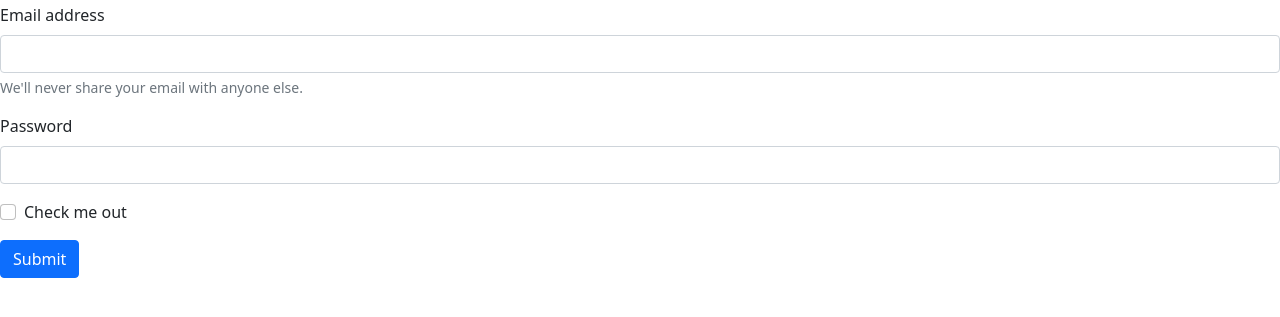
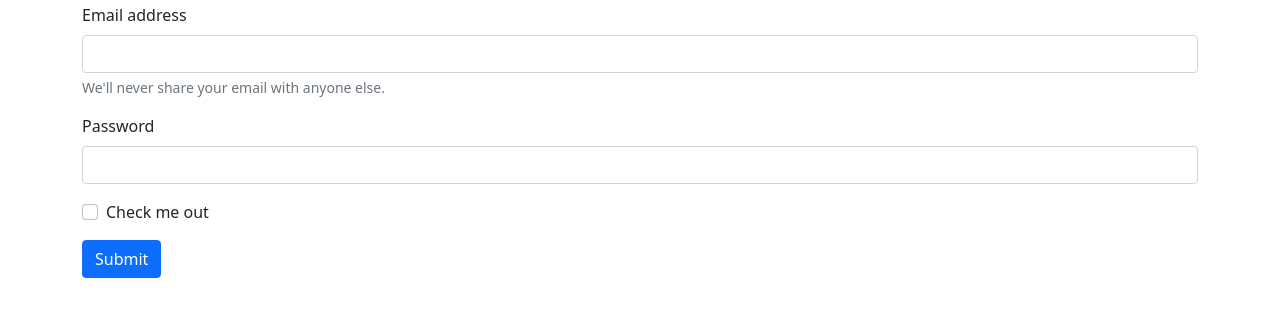
Before and after one commit to abdel-bakadiri/centralized-work, a plain HTML site: page index.html in a window 1280 px wide. Shown: the part 53-370 px from the top of the page. Drawn offline with nearby package versions, Linux system fonts and the light colour scheme.

Commit message:
add a container div

```diff
--- a/index.html
+++ b/index.html
@@ -17,9 +17,12 @@
   </head>
   <body>
     <h1>Hello, world!</h1>
+    <div class="container">
       <form>
         <div class="mb-3">
-        <label for="exampleInputEmail1" class="form-label">Email address</label>
+          <label for="exampleInputEmail1" class="form-label"
+            >Email address</label
+          >
           <input
             type="email"
             class="form-control"
@@ -40,10 +43,13 @@
         </div>
         <div class="mb-3 form-check">
           <input type="checkbox" class="form-check-input" id="exampleCheck1" />
-        <label class="form-check-label" for="exampleCheck1">Check me out</label>
+          <label class="form-check-label" for="exampleCheck1"
+            >Check me out</label
+          >
         </div>
         <button type="submit" class="btn btn-primary">Submit</button>
       </form>
+    </div>
 
     <!-- Optional JavaScript; choose one of the two! -->
 
```
Lines whose indentation alone changed are shown as unchanged.
